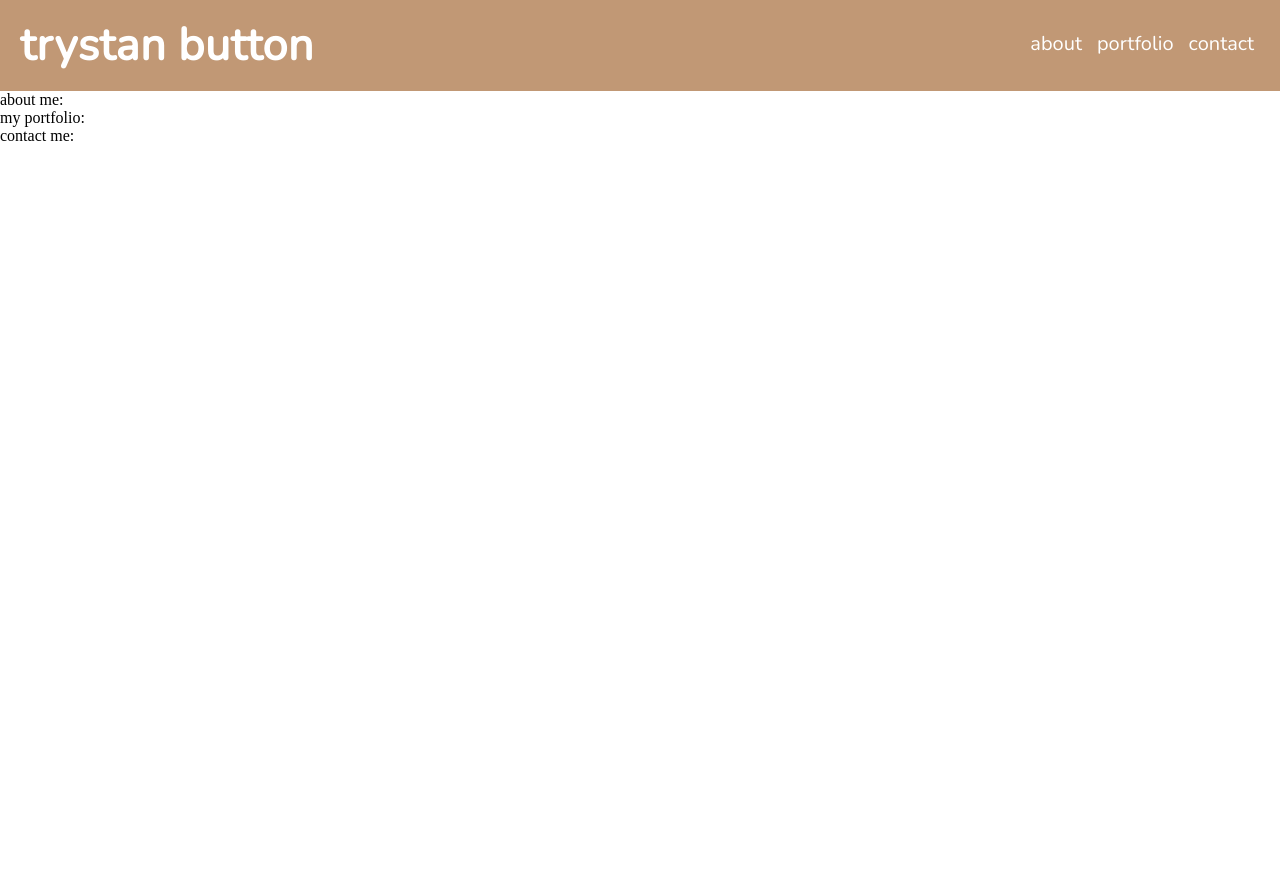
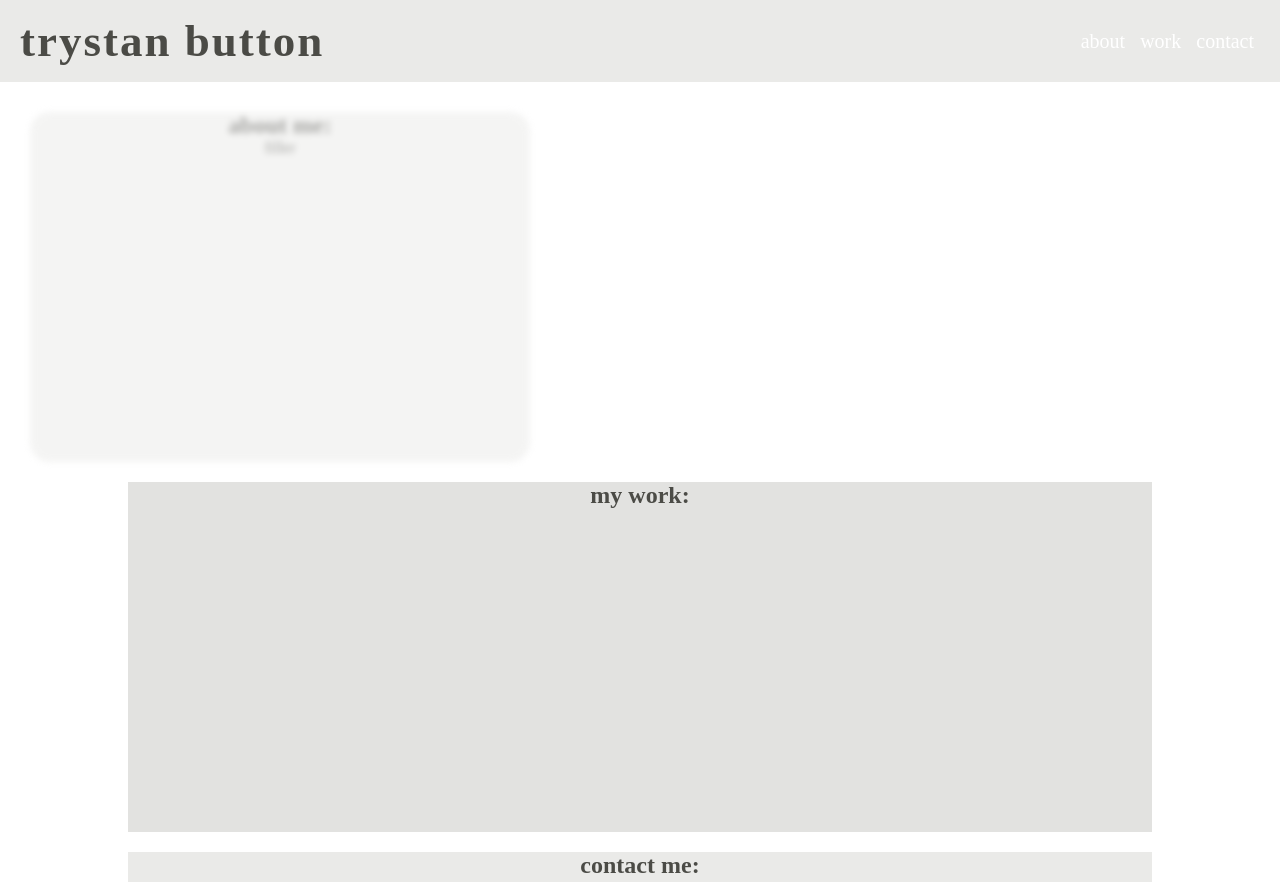
Before and after one commit to trystan333/portfolio, a plain HTML site: page index.html in a window 1280 px wide. Shown: the top 882 px of the page. Before the commit the page ends 800 px from the top, so only its background shows below. Drawn offline with nearby package versions, Linux system fonts and the light colour scheme; a web font is replaced by a local one.

Commit message:
added a lot to the css, added a cool hover animation thing when you hover over the boxes, going to add a custom scrollbar

```diff
--- a/assets/css/style.css
+++ b/assets/css/style.css
@@ -4,20 +4,29 @@
     margin: 0;
     scroll-behavior:smooth;
     text-decoration: none;
+    font-family: 'Sawarabi Mincho', serif; Arial;
+
+}
+
+body {
+
+    backdrop-filter: blur(4px);
+
+
 }
 
 header {
-    background-color:#c19875;
-    font-family: 'Nunito', Arial, sans-serif;
-
+    background-color:#eaeae8;
 }
 
 header h1 {
     display: inline-block;
-    letter-spacing: 0.5px;
+    letter-spacing: 2px;
     padding: 15px 20px;
-    color: white;
+    color: #4b4b46;
     font-size: 45px;
+
+
 }
 
 header nav {
@@ -25,7 +34,7 @@ header nav {
     margin-right: 20px;
     float: right;
     font-size: 20px;
-    color:white
+    color:#eaeae8;
 }
 
 header ul {
@@ -36,11 +45,84 @@ header ul {
 
 header nav ul li {
     display:inline-block;
-    color: white;
+    color: #eaeae8;
     margin-left: 15px;
 
 }
 
 a {
     color: white;
+
 }
+
+a:hover {
+    color: #bb8d7c;
+    text-shadow: 2px;
+    border-radius: 1px solid #4b4b46;
+    transition: 0.2s;
+    ;
+  }
+
+main {
+    display:flex;
+    justify-content: space-around;
+    text-align: center;
+    flex-direction: column;
+    align-items: center;
+    margin-top: 30px;
+    color:#4b4b46;
+
+}
+
+#about-me {
+    height: 350px;
+    width: 500px;
+    background-color: #eaeae8;
+    margin-bottom: 20px;
+    border-radius: 20px;
+    align-self: flex-start;
+    margin-left: 30px;
+    opacity: 0.5;
+    filter:blur(2px);
+}
+
+#about-me:hover {
+    opacity: 1;
+    filter:blur(0px);
+    transition: 0.4s ease;
+    height: 525px;
+    width: 750px;
+    font-size: 30px;
+}
+
+#about-me:hover > p {
+    transition: 0.4s ease;
+    color: #bb8d7c;
+}
+
+#about-me:not(:hover) {
+    opacity: 0.5;
+    filter:blur(3px);
+    transition: 0.5s ease-in-out;
+    height: 350px;
+    width: 500px;
+}
+
+#about-me:not(:hover) > p {
+    color:#4b4b46;
+    transition: 0.5s ease-in-out;
+}
+
+#my-portfolio {
+    height: 350px;
+    width: 80%;
+    background-color: #e2e2e0;
+    margin-bottom: 20px;
+}
+
+#contact-me {
+    height: 350px;
+    width: 80%;
+
+    background-color: #eaeae8;
+}
--- a/index.html
+++ b/index.html
@@ -8,7 +8,7 @@
         <title>trystan button | full stack developer</title>
         <link rel="preconnect" href="https://fonts.googleapis.com">
         <link rel="preconnect" href="https://fonts.gstatic.com" crossorigin>
-        <link href="https://fonts.googleapis.com/css2?family=Noto+Sans:wght@300&family=Nunito:wght@300&display=swap" rel="stylesheet">
+        <link href="https://fonts.googleapis.com/css2?family=Sawarabi+Mincho&display=swap" rel="stylesheet">
     </head>
     <body>
         <header>
@@ -19,7 +19,7 @@
                         <a href="#about-me">about</a>
                     </li>
                     <li>
-                        <a href="#my-portfolio">portfolio</a>
+                        <a href="#my-portfolio">work</a>
                     </li>
                     <li>
                         <a href="#contact-me">contact</a>
@@ -29,27 +29,30 @@
             </nav>
         </header>
 
+        <main>
             <section id="about-me" class="about-me">
+                <h2>
+                    about me:
+                </h2>
                 <p>
-                about me:
+                    filler
                 </p>
 
             </section>
 
             <section id="my-portfolio" class="my-portfolio">
-            <p>
-                my portfolio:
-            </p>
+                <h2>
+                    my work:
+                </h2>
             </section>
 
             <section id="contact-me" class="contact-me">
-            <p>
+                <h2>
                     contact me:
-            </p>
+                </h2>
 
             </section>
-
-
+        </main>
 
 
 
```
Lines whose indentation alone changed are shown as unchanged.
